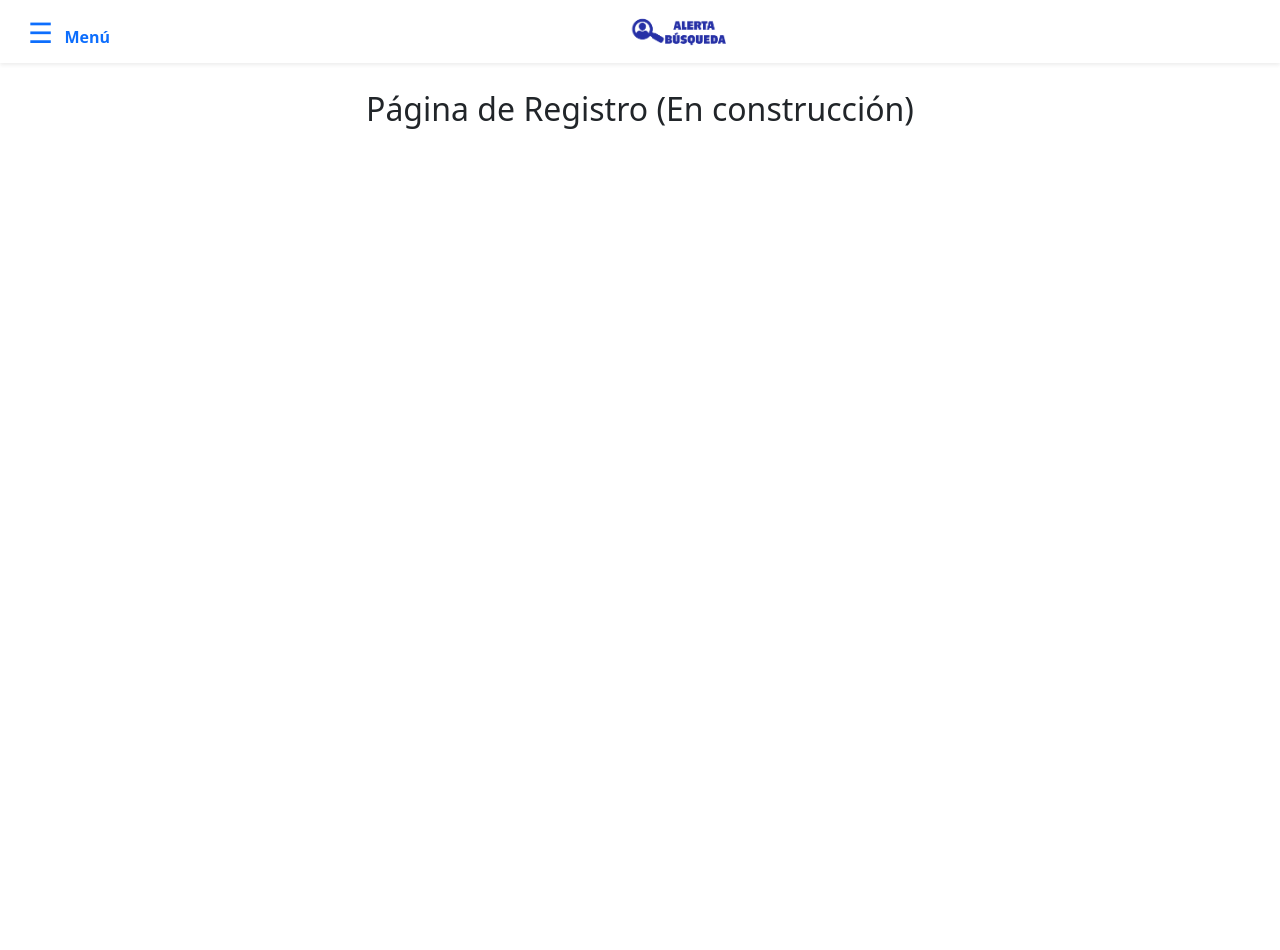
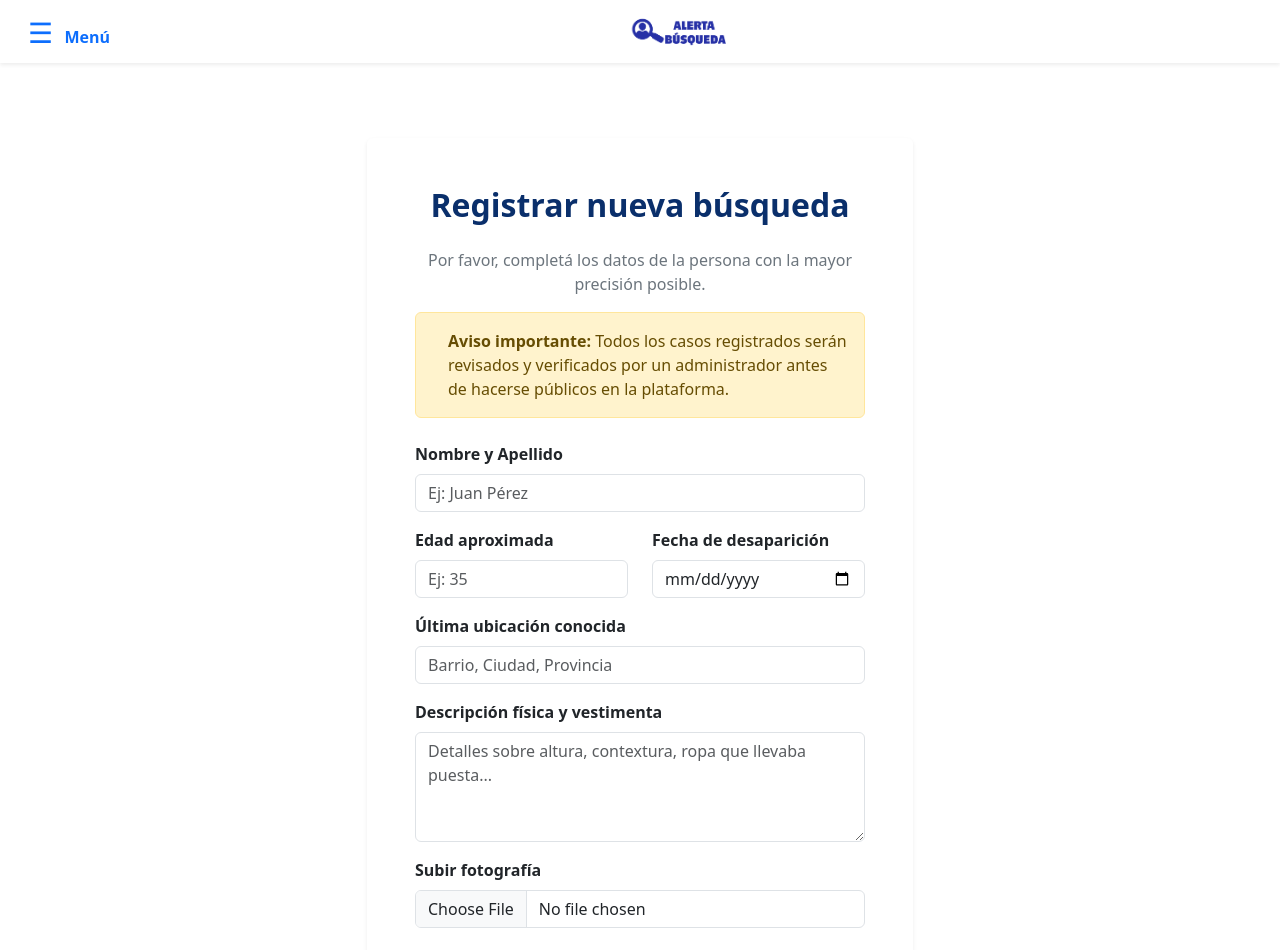
Before and after one commit to gonzalomiranda456/alerta-busqueda-frontend, a React (Vite) app: page /registro in a window 1280 px wide. Shown: the top 950 px of the page. Before the commit the page ends 800 px from the top, so only its background shows below. Built offline with nearby package versions, Linux system fonts and the light colour scheme.

Commit message:
feat: migracion de formulario de registro de busquedas

```diff
--- a/src/App.jsx
+++ b/src/App.jsx
@@ -7,6 +7,7 @@ import { BrowserRouter as Router, Routes, Route } from 'react-router-dom';
 import MenuNavegacion from './components/Navbar';
 import Inicio from './components/Inicio';
 import Busqueda from './components/Busqueda';
+import Registro from './components/Registro';
 
 function App() {
   return (
@@ -18,7 +19,7 @@ function App() {
           <Route path="/" element={<Inicio />} />
 
           <Route path="/busqueda" element={<Busqueda />} />
-          <Route path="/registro" element={<div className="text-center mt-5"><h2>Página de Registro (En construcción)</h2></div>} />
+          <Route path="/registro" element={<Registro />} />
           <Route path="/recibir" element={<div className="text-center mt-5"><h2>Página de Alertas (En construcción)</h2></div>} />
         </Routes>
       </main>
--- /dev/null
+++ b/src/components/Registro.jsx
@@ -0,0 +1,71 @@
+import { Container, Row, Col, Form, Button, Card, Alert } from 'react-bootstrap';
+
+const Registro = () => {
+    return (
+        <Container className="py-5">
+            <Row className="justify-content-center">
+                <Col md={8} lg={6}>
+                    <Card className="shadow-sm border-0">
+                        <Card.Body className="p-4 p-md-5">
+                            <h2 className="text-center fw-bold mb-4" style={{ color: '#0a2f6b' }}>
+                                Registrar nueva búsqueda
+                            </h2>
+                            <p className="text-center text-secondary mb-3">
+                                Por favor, completá los datos de la persona con la mayor precisión posible.
+                            </p>
+
+                            <Alert variant="warning" className="d-flex align-items-center mb-4">
+                                <i className="bi bi-exclamation-triangle-fill fs-4 me-3 text-warning-emphasis"></i>
+                                <div>
+                                    <strong>Aviso importante:</strong> Todos los casos registrados serán revisados y verificados por un administrador antes de hacerse públicos en la plataforma.
+                                </div>
+                            </Alert>
+
+                            <Form>
+                                <Form.Group className="mb-3" controlId="nombre">
+                                    <Form.Label className="fw-bold">Nombre y Apellido</Form.Label>
+                                    <Form.Control type="text" placeholder="Ej: Juan Pérez" required />
+                                </Form.Group>
+
+                                <Row className="mb-3">
+                                    <Form.Group as={Col} sm={6} controlId="edad" className="mb-3 mb-sm-0">
+                                        <Form.Label className="fw-bold">Edad aproximada</Form.Label>
+                                        <Form.Control type="number" placeholder="Ej: 35" required />
+                                    </Form.Group>
+
+                                    <Form.Group as={Col} sm={6} controlId="fecha">
+                                        <Form.Label className="fw-bold">Fecha de desaparición</Form.Label>
+                                        <Form.Control type="date" required />
+                                    </Form.Group>
+                                </Row>
+
+                                <Form.Group className="mb-3" controlId="ubicacion">
+                                    <Form.Label className="fw-bold">Última ubicación conocida</Form.Label>
+                                    <Form.Control type="text" placeholder="Barrio, Ciudad, Provincia" required />
+                                </Form.Group>
+
+                                <Form.Group className="mb-3" controlId="descripcion">
+                                    <Form.Label className="fw-bold">Descripción física y vestimenta</Form.Label>
+                                    <Form.Control as="textarea" rows={4} placeholder="Detalles sobre altura, contextura, ropa que llevaba puesta..." required />
+                                </Form.Group>
+
+                                <Form.Group className="mb-4" controlId="foto">
+                                    <Form.Label className="fw-bold">Subir fotografía</Form.Label>
+                                    <Form.Control type="file" accept="image/*" />
+                                </Form.Group>
+
+                                <div className="d-grid">
+                                    <Button variant="primary" size="lg" type="submit" style={{ backgroundColor: '#0a2f6b', border: 'none' }}>
+                                        Publicar Búsqueda
+                                    </Button>
+                                </div>
+                            </Form>
+                        </Card.Body>
+                    </Card>
+                </Col>
+            </Row>
+        </Container>
+    );
+};
+
+export default Registro;
```
